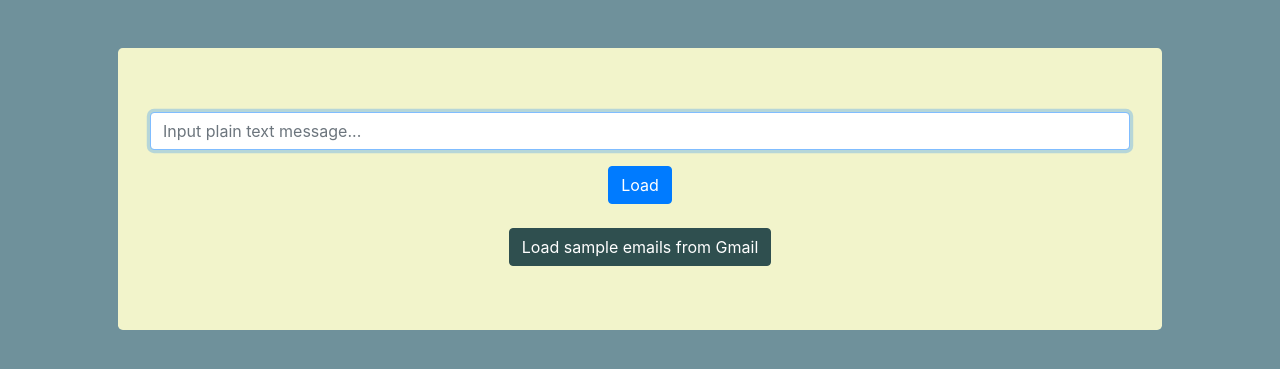
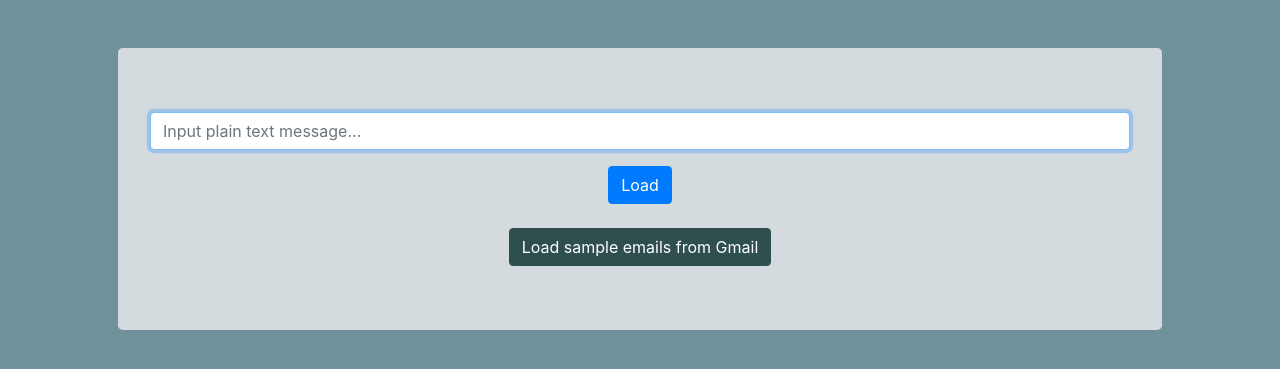
Before and after one commit to gkaczm/Snakey-snakes-emotions, a Flask app: page / in a window 1280 px wide. Shown: the part 74-443 px from the top of the page. Run offline with Flask 2, Linux system fonts and the light colour scheme.

Commit message:
Style and view fixes

```diff
--- a/app.py
+++ b/app.py
@@ -26,13 +26,25 @@
     else:
         return render_template("index.html")
 
+
 @app.route('/mail', methods=["GET", "POST"])
 def classfmail():
     if request.method == "POST":
         index = int(request.form.get("index"))
         try:
             email = get_emails(index)
-        except:
+            list = email["from"].split()
+            print("c")
+            address = list[-1]
+            print("c")
+            address = address[:4] + (len(address)-13)*"*" + address[-13:]
+            print("c")
+            list[-1] = address
+            print("c")
+            email["from"] = " ".join(list)
+            print("c")
+        except Exception as e:
+            print(e)
             suggestion = "Please make sure there is enough emails"
             return render_template("apology.html", suggestion=suggestion)
         # TODO fetch email dict
@@ -51,6 +63,5 @@
             return render_template("apology.html", suggestion=suggestion)
 
 
-
 if __name__ == '__main__':
     app.run()
--- a/static/styles.css
+++ b/static/styles.css
@@ -19,3 +19,7 @@
     background-color: darkslategrey;
     border-color: darkslategrey;
 }
+
+#backk {
+    background-color: #d3dbde;
+}
--- a/templates/layout.html
+++ b/templates/layout.html
@@ -15,7 +15,7 @@
 </nav>
 
 <main class="container p-5">
-    <div class="jumbotron" style="background-color: #F2F4CB">
+    <div class="jumbotron" id="backk">
         {% block body %}{% endblock %}
     </div>
 </main>
--- a/templates/mail.html
+++ b/templates/mail.html
@@ -8,6 +8,7 @@
     <h4 class="h4" id="{{ col }}">This email is {{ res }}classified as cyber bullying.</h4>
     <p class="lead">The email with subject <b>{{ email.subject }}</b>, from <b>{{ email.from }}</b>:
         <br/>&nbsp;&nbsp;&nbsp;<b><i>{{ email.message }}</i></b><br/> is {{ res }} considered to be violent and should {{ res }}be reported.</p>
+    <br>
     <form action="/mail" method="post">
         <div class="col text-center">
             <input type="hidden" id="index" name="index" value="{{ ind }}">
```
